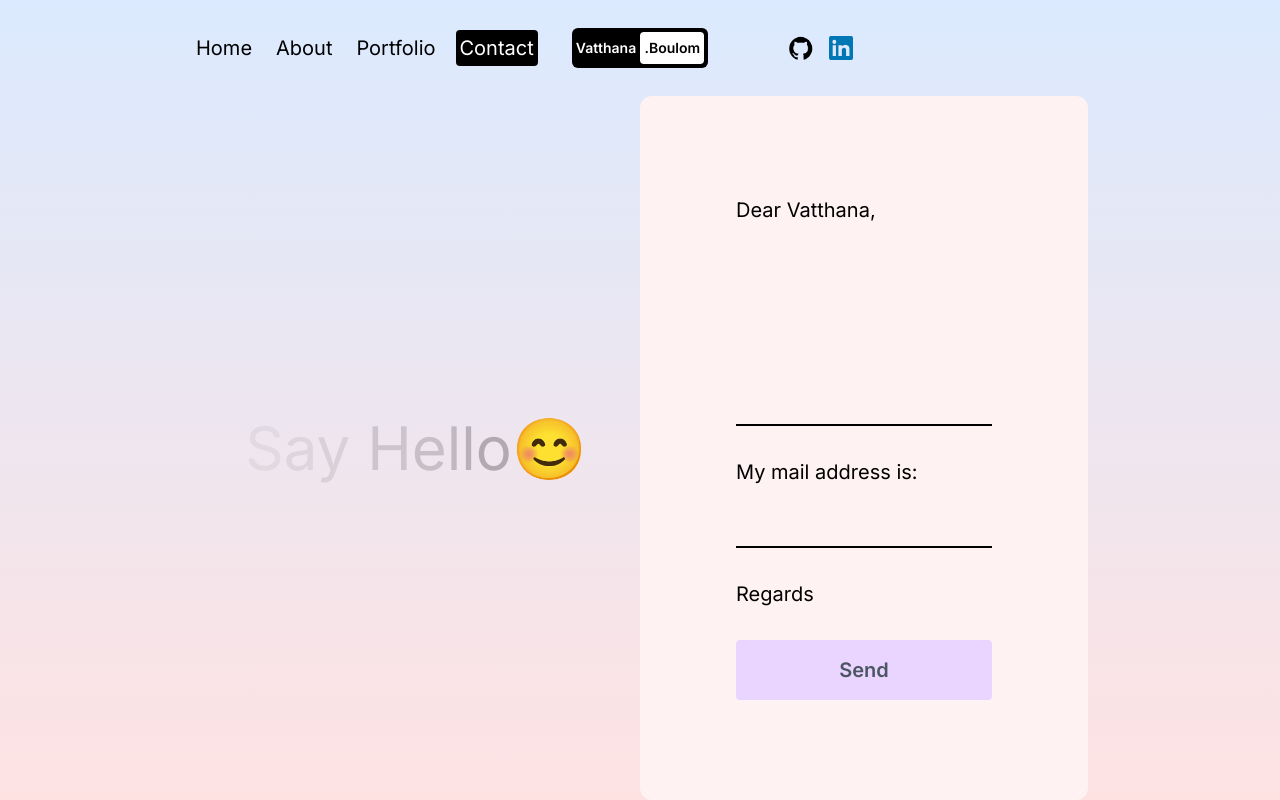
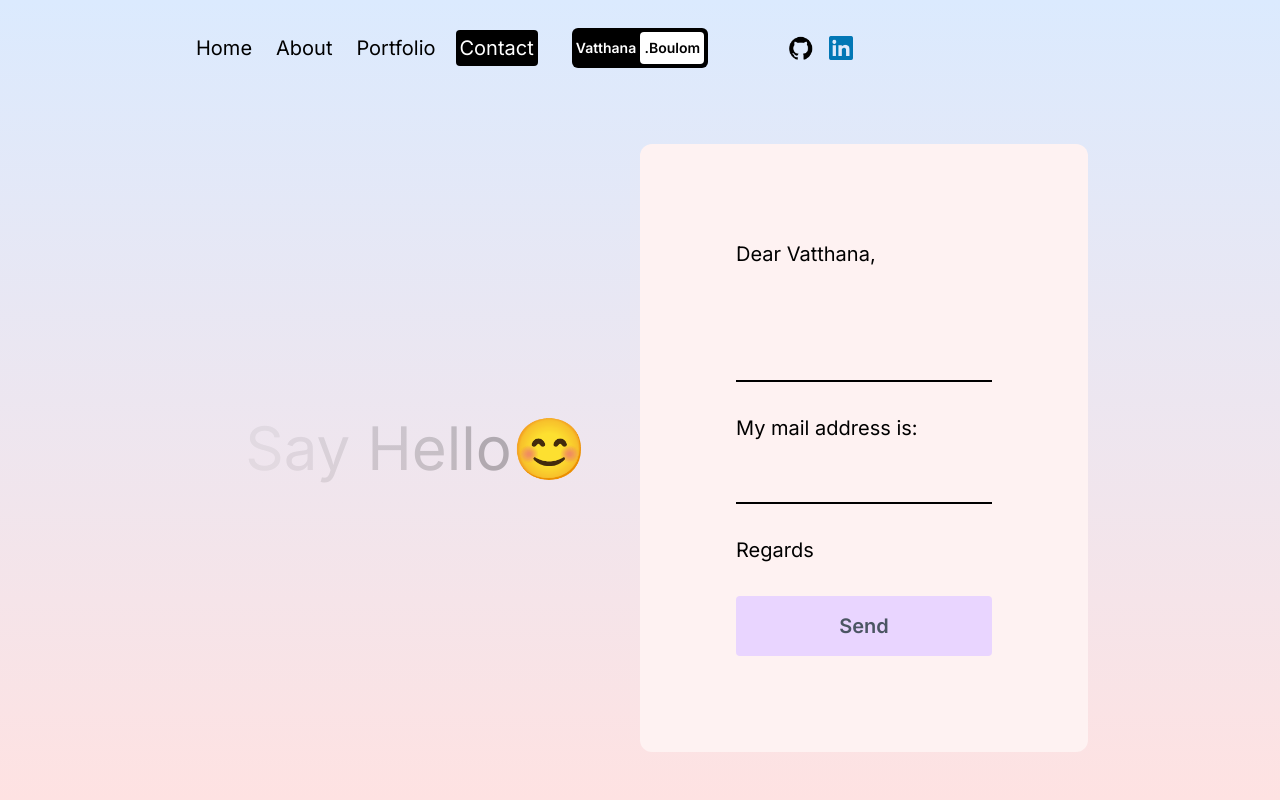
Before and after one commit to VatthanaB/framer-next-portoflio, a Next.js app: page /contact in a window 1280 px wide. Built offline with nearby package versions, Linux system fonts and the light colour scheme.

Commit message:
Add focus functionality to text area

```diff
--- a/src/app/contact/page.jsx
+++ b/src/app/contact/page.jsx
@@ -7,6 +7,8 @@ const ContactPage = () => {
   const [success, setSuccess] = useState(false);
   const [error, setError] = useState(false);
   const text = "Say Hello";
+  // Inside your component
+  const textAreaRef = useRef(null);
 
   const form = useRef();
 
@@ -32,7 +34,9 @@ const ContactPage = () => {
         }
       );
   };
-
+  const handleClick = () => {
+    textAreaRef.current.focus();
+  };
   return (
     <motion.div
       className="h-full"
@@ -40,9 +44,9 @@ const ContactPage = () => {
       animate={{ y: "0%" }}
       transition={{ duration: 1 }}
     >
-      <div className="h-full flex flex-col lg:flex-row px-4 sm:px-8 md:px-12 lg:px-20 xl:px-48">
+      <div className="h-full flex flex-col lg:flex-row px-4 sm:px-8 md:px-12 lg:px-20 xl:px-48 py-0 md:py-12">
         {/* TEXT CONTAINER */}
-        <div className=" md:py-0 h-1/2 lg:h-full lg:w-1/2 flex items-center justify-center text-3xl md:text-6xl">
+        <div className=" md:py-0 h-1/4 lg:h-full lg:w-1/2 flex items-center justify-center text-3xl md:text-6xl">
           <div>
             {text.split("").map((letter, index) => (
               <motion.span
@@ -65,19 +69,21 @@ const ContactPage = () => {
         <form
           onSubmit={sendEmail}
           ref={form}
-          className="overflow-auto h-full lg:h-full lg:w-1/2 bg-red-50 rounded-xl text-sm md:text-xl flex flex-col gap-8 justify-center p-10 md:p-24 mb-6 md:mb-0"
+          className="overflow-scroll lg:h-full lg:w-1/2 bg-red-50 rounded-xl text-sm md:text-xl flex flex-col gap-8 justify-center p-8 md:p-24 mb-6 md:mb-0"
         >
           <span>Dear Vatthana,</span>
           <textarea
+            ref={textAreaRef}
+            onClick={handleClick}
             rows={6}
-            className="bg-transparent border-b-2 border-b-black outline-none resize-none"
+            className="bg-transparent border-b-2 border-b-black outline-none resize-none   "
             name="user_message"
           />
           <span>My mail address is:</span>
           <input
             name="user_email"
             type="text"
-            className="bg-transparent border-b-2 border-b-black outline-none"
+            className="bg-transparent border-b-2 border-b-black outline-none "
           />
           <span>Regards</span>
           <button className="bg-purple-200 rounded font-semibold text-gray-600 p-4">
--- a/src/components/transitionProvider.jsx
+++ b/src/components/transitionProvider.jsx
@@ -21,6 +21,7 @@ const TransitionProvider = ({ children }) => {
           transition={{ duration: 0.5, ease: "easeOut" }}
         />
         <motion.div
+          style={{ pointerEvents: "none" }}
           className="fixed m-auto top-0 bottom-0 left-0 right-0 text-white text-8xl cursor-default z-50 w-fit h-fit"
           initial={{ opacity: 1 }}
           animate={{ opacity: 0 }}
```
